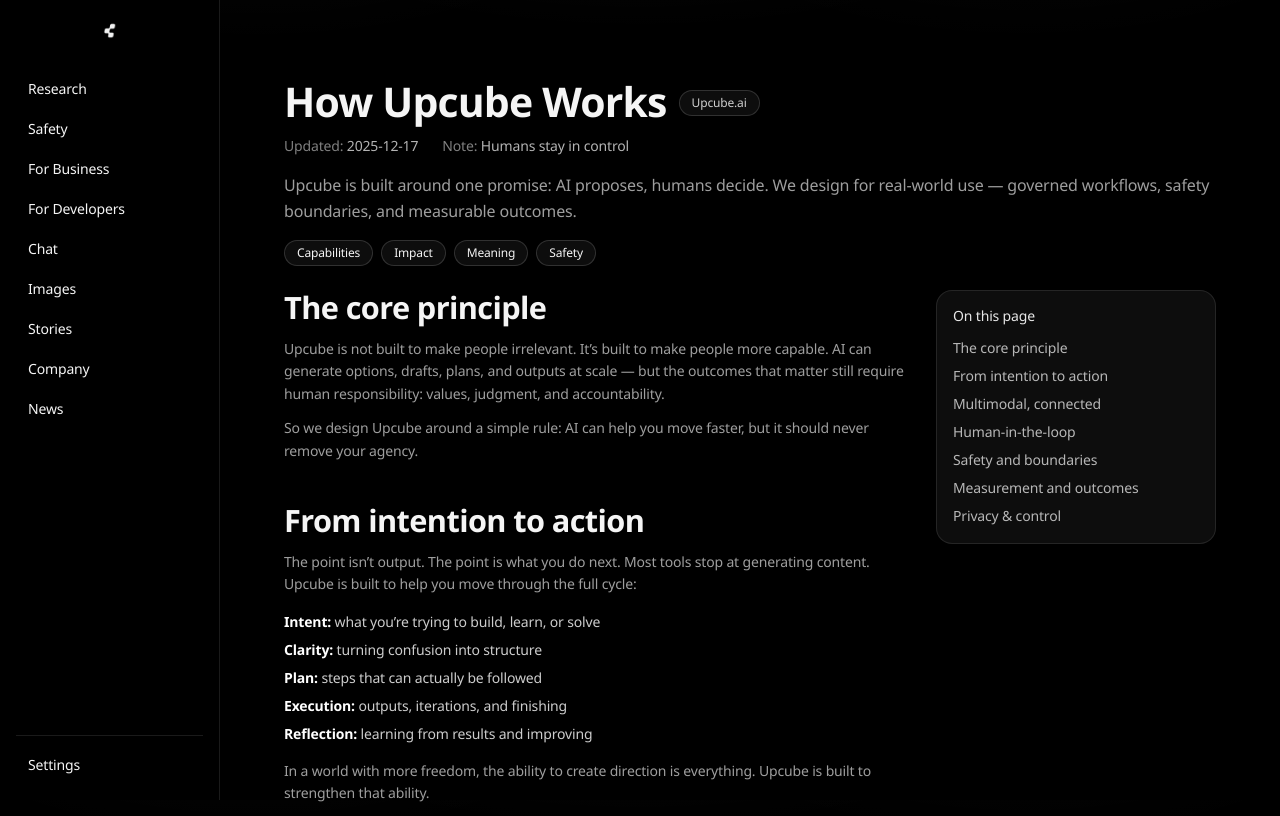
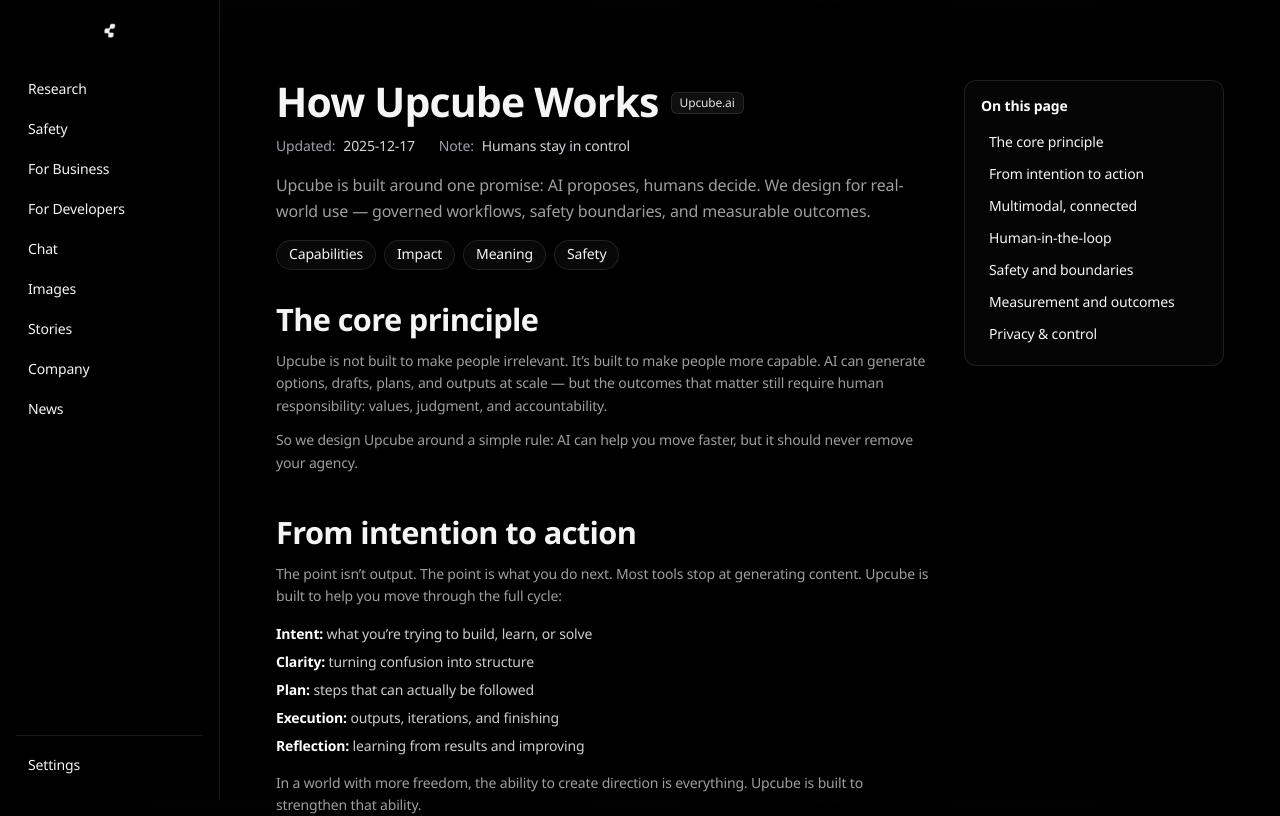
Before and after one commit to shadabchow-ui/upcube-frontend, a Next.js app: page /how-upcube-works in a window 1280 px wide. Shown: the top 816 px of the page. Built offline with nearby package versions, Linux system fonts and the light colour scheme.

Commit message:
Update longform-layout.tsx

```diff
--- a/components/longform/longform-layout.tsx
+++ b/components/longform/longform-layout.tsx
@@ -1,87 +1,98 @@
-import React from "react"
+import React from "react";
+import Link from "next/link";
 
-type MetaItem = { label: string; value: string }
-type Chip = { label: string; href: string }
-type TocItem = { id: string; label: string }
+import { Badge } from "@/components/ui/badge";
+import { cn } from "@/lib/cn";
 
-export type LongformLayoutProps = {
-  title: string
-  badge?: string
-  meta?: MetaItem[]
-  summary?: string
-  chips?: Chip[]
-  toc?: TocItem[]
-  children: React.ReactNode
-}
+type MetaItem = { label: string; value: string };
+type Chip = { label: string; href: string };
+type TocItem = { id: string; label: string };
 
 export default function LongformLayout({
   title,
   badge,
-  meta = [],
+  meta,
   summary,
-  chips = [],
-  toc = [],
+  chips,
+  toc,
   children,
-}: LongformLayoutProps) {
+  className,
+}: {
+  title: string;
+  badge?: string;
+  meta?: MetaItem[];
+  summary?: string;
+  chips?: Chip[];
+  toc?: TocItem[];
+  children: React.ReactNode;
+  className?: string;
+}) {
   return (
-    <div className="mx-auto max-w-5xl px-6 py-10">
-      <div className="mb-6">
-        <div className="flex items-center gap-3">
-          <h1 className="text-3xl font-semibold">{title}</h1>
+    <div className={cn("mx-auto w-full max-w-6xl px-4 py-10", className)}>
+      <div className="grid gap-8 lg:grid-cols-[1fr_260px]">
+        <main>
+          <header className="mb-8">
+            <div className="flex flex-wrap items-center gap-3">
+              <h1 className="text-3xl font-semibold tracking-tight text-white">{title}</h1>
               {badge ? (
-            <span className="rounded-full border border-white/15 bg-white/5 px-3 py-1 text-xs text-white/80">
+                <Badge variant="secondary" className="bg-white/5 text-zinc-200 border-white/10">
                   {badge}
-            </span>
+                </Badge>
               ) : null}
             </div>
 
-        {meta.length ? (
-          <div className="mt-3 flex flex-wrap gap-x-6 gap-y-2 text-sm text-white/70">
+            {meta?.length ? (
+              <div className="mt-3 flex flex-wrap gap-x-6 gap-y-2 text-sm text-zinc-300">
                 {meta.map((m) => (
-              <div key={`${m.label}:${m.value}`}>
-                <span className="text-white/50">{m.label}:</span> {m.value}
+                  <div key={`${m.label}:${m.value}`} className="flex items...">
+                    <span className="text-zinc-400">{m.label}:</span>
+                    <span className="ml-2">{m.value}</span>
                   </div>
                 ))}
               </div>
             ) : null}
 
-        {summary ? <p className="mt-4 text-white/75">{summary}</p> : null}
+            {summary ? <p className="mt-4 max-w-2xl text-zinc-300">{summary}</p> : null}
 
-        {chips.length ? (
+            {chips?.length ? (
               <div className="mt-4 flex flex-wrap gap-2">
                 {chips.map((c) => (
-              <a
+                  <Link
                     key={`${c.label}:${c.href}`}
                     href={c.href}
-                className="rounded-full border border-white/15 bg-white/5 px-3 py-1 text-xs text-white/80 hover:bg-white/10"
+                    className="rounded-full border border-white/10 bg-white/[0.03] px-3 py-1 text-sm text-zinc-200 hover:bg-white/[0.06]"
                   >
                     {c.label}
-              </a>
+                  </Link>
                 ))}
               </div>
             ) : null}
-      </div>
+          </header>
 
-      <div className="grid gap-8 lg:grid-cols-[1fr_280px]">
-        <div>{children}</div>
+          <article className="prose prose-invert max-w-none prose-p:text-zinc-200 prose-li:text-zinc-200">
+            {children}
+          </article>
+        </main>
 
-        {toc.length ? (
         <aside className="hidden lg:block">
-            <div className="sticky top-6 rounded-2xl border border-white/10 bg-white/5 p-4">
-              <div className="mb-3 text-sm font-medium text-white/90">On this page</div>
-              <ul className="space-y-2 text-sm text-white/70">
+          {toc?.length ? (
+            <div className="sticky top-6 rounded-xl border border-white/10 bg-white/[0.02] p-4">
+              <div className="text-sm font-semibold text-white">On this page</div>
+              <nav className="mt-3 space-y-1">
                 {toc.map((t) => (
-                  <li key={t.id}>
-                    <a href={`#${t.id}`} className="hover:text-white">
+                  <a
+                    key={t.id}
+                    href={`#${t.id}`}
+                    className="block rounded-md px-2 py-1 text-sm text-zinc-300 hover:bg-white/[0.05] hover:text-white"
+                  >
                     {t.label}
                   </a>
-                  </li>
                 ))}
-              </ul>
+              </nav>
             </div>
+          ) : null}
         </aside>
-        ) : null}
       </div>
     </div>
-  )
+  );
 }
```
Lines whose indentation alone changed are shown as unchanged.
